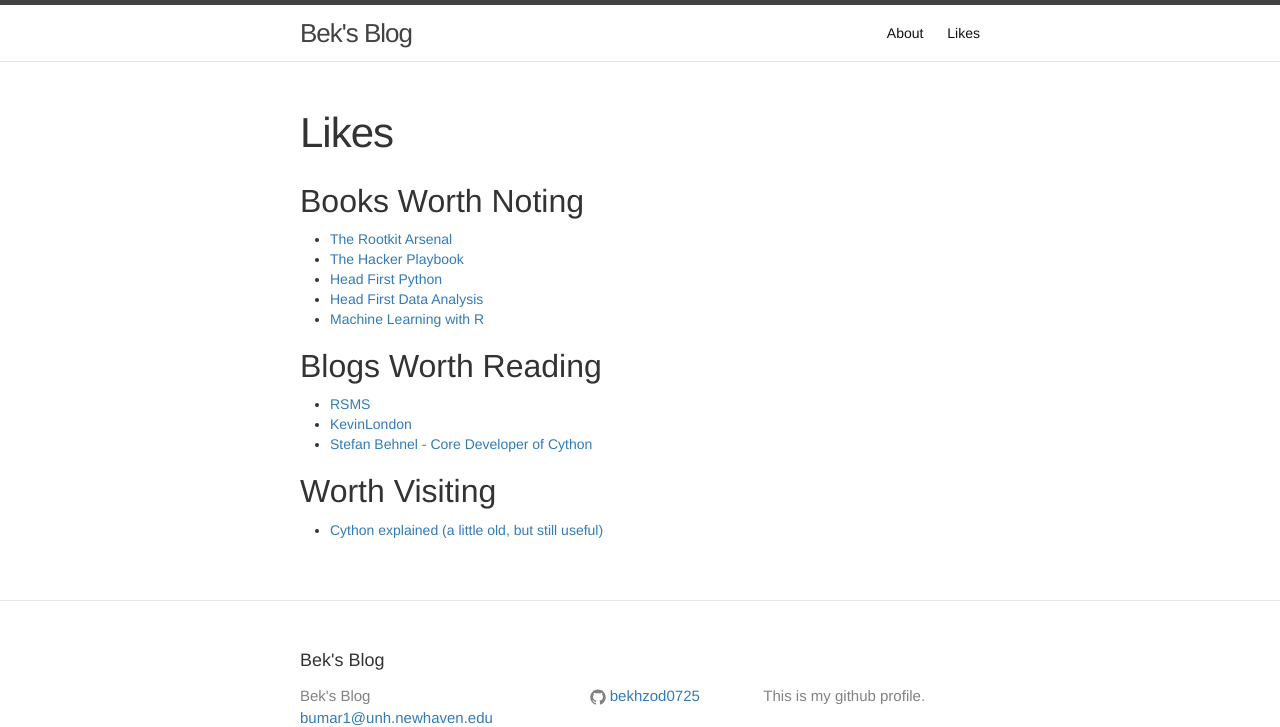
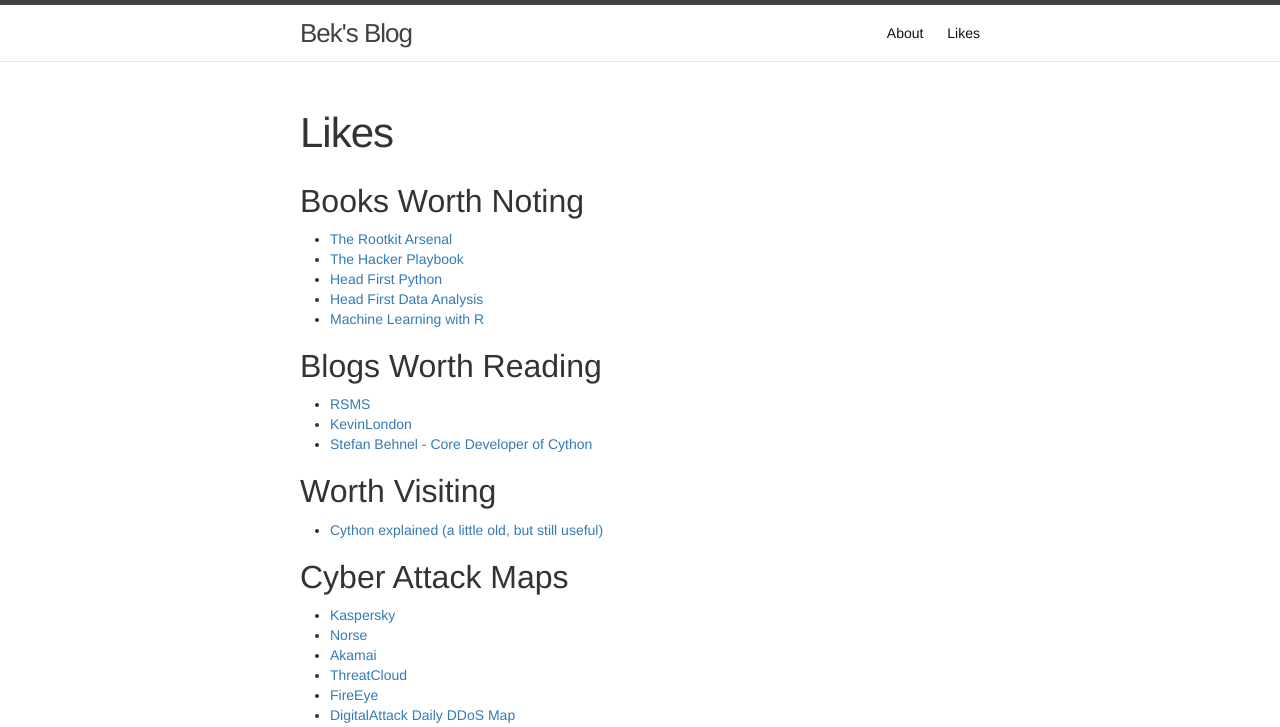
Before and after one commit to bekhzod0725/bekhzod0725.github.io, a Jekyll site: the page built from likes.md, in a window 1280 px wide. Shown: the top 727 px of the page. Built offline with Jekyll 4.4.1, drawn with Linux system fonts in a browser that asks for light colours; some of the changed text lies outside the part shown.

Commit message:
Update likes.md

```diff
--- a/likes.md
+++ b/likes.md
@@ -18,3 +18,12 @@
 
 ## Worth Visiting
 - [Cython explained (a little old, but still useful)](http://www.behnel.de/cython200910/talk.html){:target="_blank"}
+
+## Cyber Attack Maps
+- [Kaspersky](https://cybermap.kaspersky.com/){:target="_blank"}
+- [Norse](http://map.norsecorp.com/){:target="_blank"}
+- [Akamai](https://www.akamai.com/us/en/solutions/intelligent-platform/visualizing-akamai/real-time-web-monitor.jsp){:target="_blank"}
+- [ThreatCloud](https://www.checkpoint.com/ThreatPortal/livemap.html){:target="_blank"}
+- [FireEye](https://www.fireeye.com/cyber-map/threat-map.html){:target="_blank"}
+- [DigitalAttack Daily DDoS Map](http://www.digitalattackmap.com/){:target="_blank"}
+- [WordFence Wordpress attacks](https://www.wordfence.com/){:target="_blank"}
```
